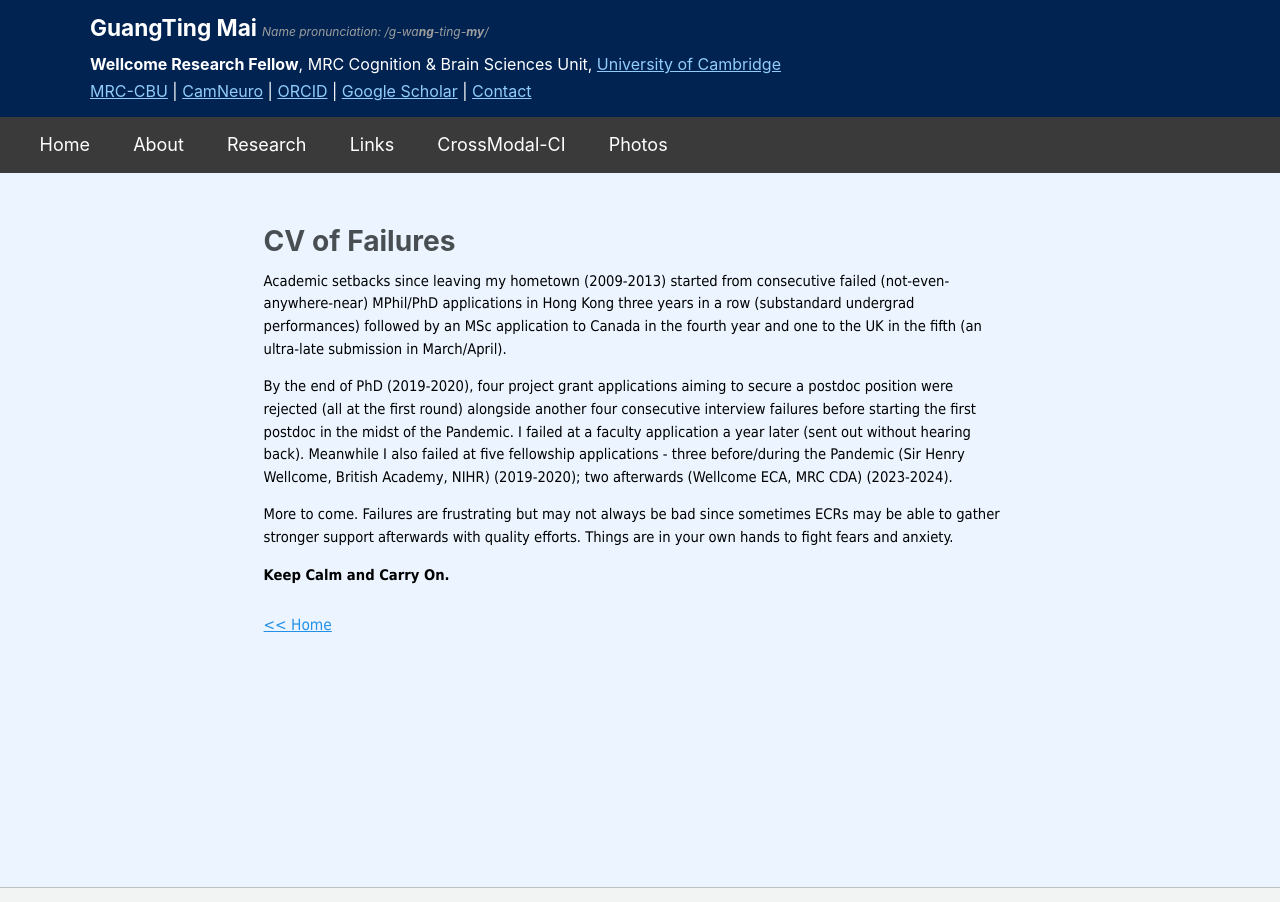
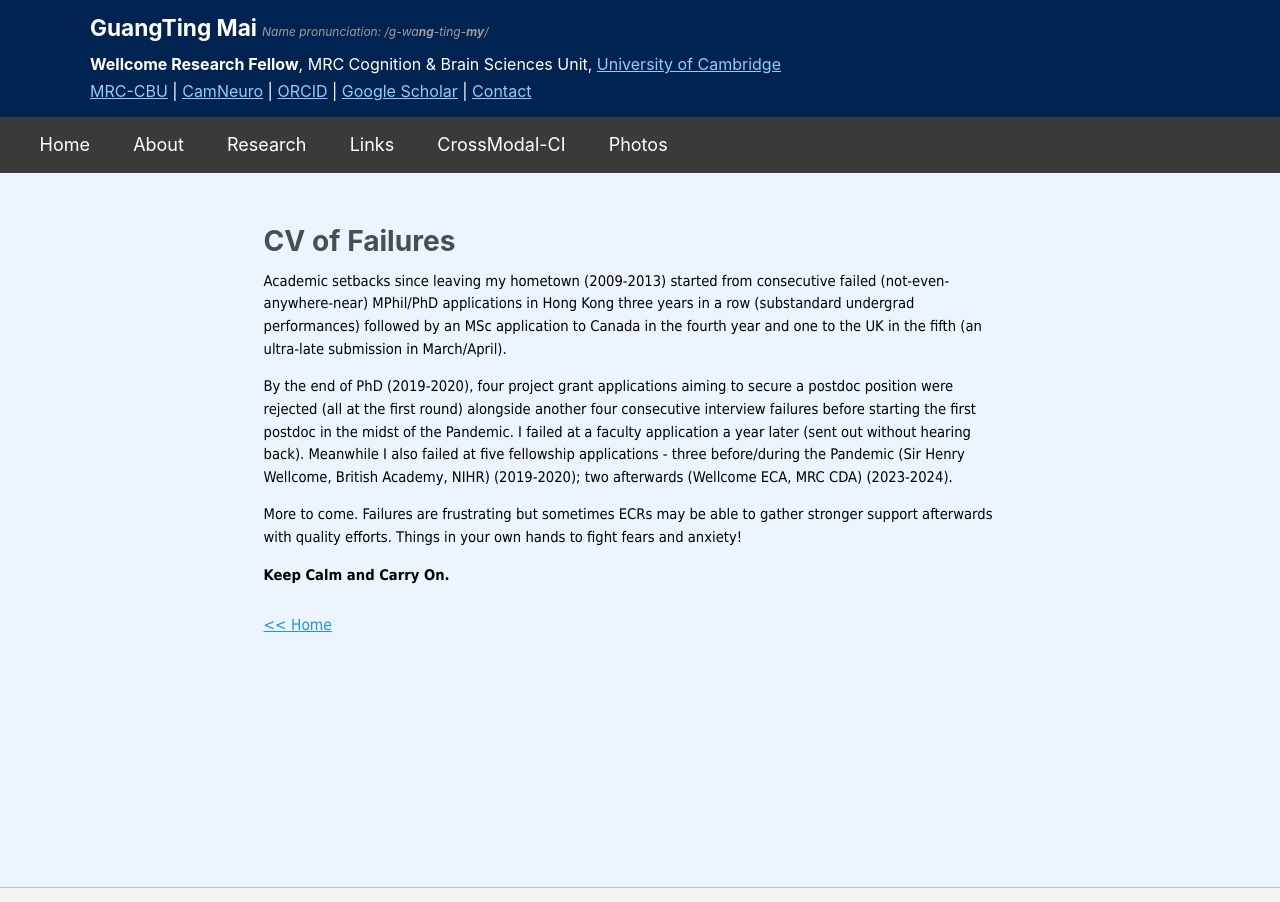
Before and after one commit to guangtingmai/guangtingmai.github.io, a Jekyll site: the page built from _pages/cv-failures.html, in a window 1280 px wide and 1105 px high, cut to the strip 0-902 px from the top of the window. Built offline with Jekyll 4.4.1, drawn with Linux system fonts in a browser that asks for light colours.

Commit message:
Update cv-failures.html

```diff
--- a/_pages/cv-failures.html
+++ b/_pages/cv-failures.html
@@ -11,8 +11,8 @@ author_profile: true
   aiming to secure a postdoc position were rejected (all at the first round) alongside another four consecutive interview failures before starting the first postdoc
   in the midst of the Pandemic. I failed at a faculty application a year later (sent out without hearing back). Meanwhile I also failed at five fellowship applications
   - three before/during the Pandemic (Sir Henry Wellcome, British Academy, NIHR) (2019-2020); two afterwards (Wellcome ECA, MRC CDA) (2023-2024).</span></p>
-<p span style="font-size:11pt;font-family:Tahoma;color: black;line-height:1.55;display:block;margin-bottom:0.2vh">More to come. Failures are frustrating but may not always be
-  bad since sometimes ECRs may be able to gather stronger support afterwards with quality efforts. Things are in your own hands to fight fears and anxiety.
+<p span style="font-size:11pt;font-family:Tahoma;color: black;line-height:1.55;display:block;margin-bottom:0.2vh">More to come. Failures are frustrating but sometimes ECRs
+  may be able to gather stronger support afterwards with quality efforts. Things in your own hands to fight fears and anxiety!
 </span></p>
 <p span style="font-size:11pt;font-family:Tahoma;color: black;line-height:1.55;display:block;margin-bottom:0.2vh"><strong>Keep Calm and Carry On.</strong></span></p>
 <br>
```
